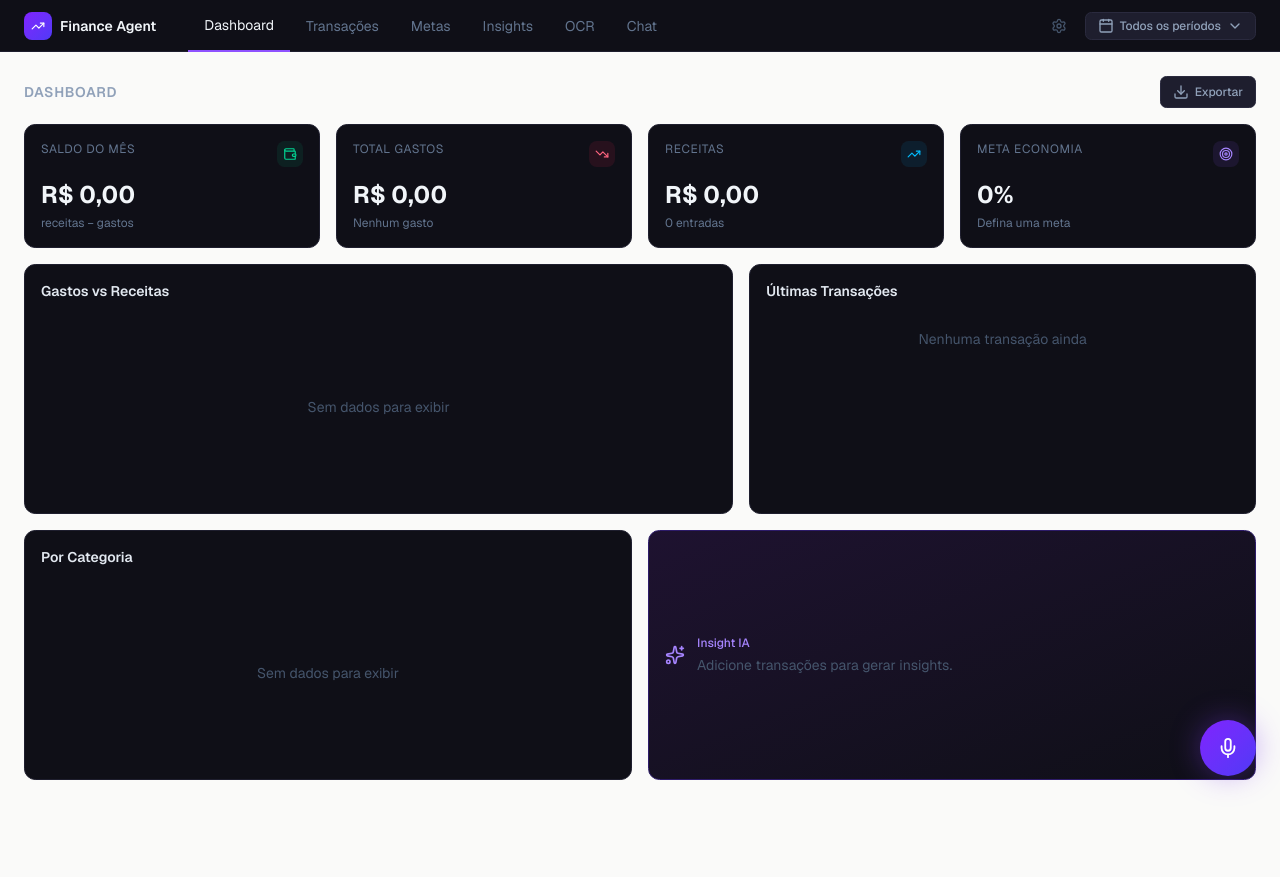
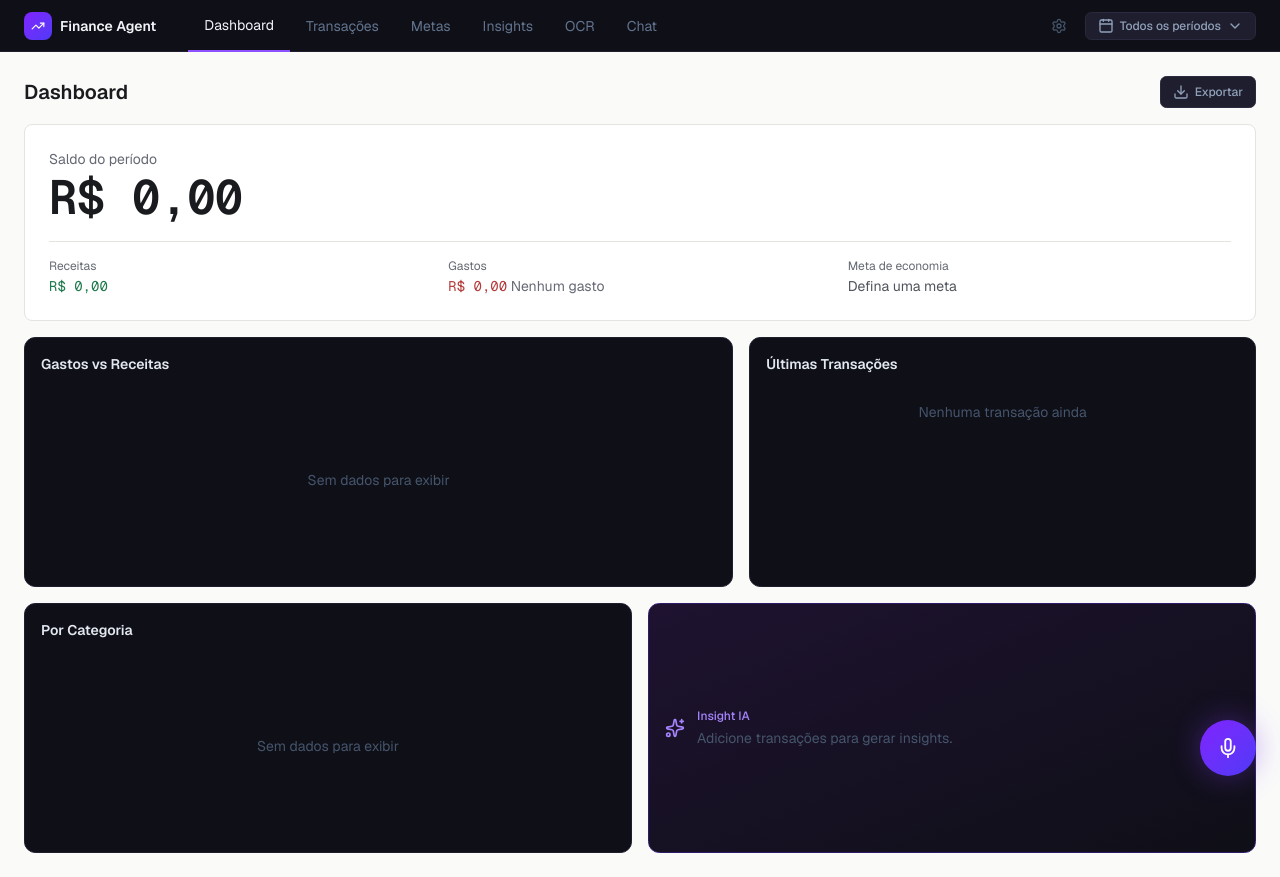
Before and after one commit to Liraas-v/personal-finance-agent, a Next.js app: page /dashboard in a window 1280 px wide. Before the commit the page ends 804 px from the top, so only its background shows below. Built offline with nearby package versions, Linux system fonts and the light colour scheme.

Commit message:
feat: destacar o saldo como número principal do dashboard

```diff
--- a/app/dashboard/page.tsx
+++ b/app/dashboard/page.tsx
@@ -1,4 +1,4 @@
-import { DashboardCards } from '@/components/dashboard/DashboardCards'
+import { BalanceSummary } from '@/components/dashboard/BalanceSummary'
 import { ExpenseChart } from '@/components/dashboard/ExpenseChart'
 import { CategoryChart } from '@/components/dashboard/CategoryChart'
 import { RecentTransactions } from '@/components/dashboard/RecentTransactions'
@@ -7,17 +7,17 @@ import { ExportDialog } from '@/components/export/ExportDialog'
 
 export default function DashboardPage() {
   return (
-    <div className="p-4 sm:p-6 space-y-4 max-w-[1400px] mx-auto">
+    <div className="mx-auto max-w-[1400px] space-y-4 p-4 sm:p-6">
       <div className="flex items-center justify-between">
-        <h1 className="text-sm font-semibold text-slate-400 uppercase tracking-wider">Dashboard</h1>
+        <h1 className="text-xl font-semibold text-foreground">Dashboard</h1>
         <ExportDialog />
       </div>
-      <DashboardCards />
-      <div className="grid grid-cols-1 sm:grid-cols-[1.4fr_1fr] gap-4">
+      <BalanceSummary />
+      <div className="grid grid-cols-1 gap-4 sm:grid-cols-[1.4fr_1fr]">
         <ExpenseChart />
         <RecentTransactions />
       </div>
-      <div className="grid grid-cols-1 sm:grid-cols-[1fr_1fr] gap-4">
+      <div className="grid grid-cols-1 gap-4 sm:grid-cols-[1fr_1fr]">
         <CategoryChart />
         <InsightBanner />
       </div>
--- /dev/null
+++ b/components/dashboard/BalanceSummary.tsx
@@ -0,0 +1,58 @@
+'use client'
+import { useTransactions } from '@/hooks/useTransactions'
+import { useFinanceStore } from '@/lib/store'
+import { formatCurrency } from '@/lib/currency'
+
+export function BalanceSummary() {
+  const { totalGastos, totalReceitas, saldo } = useTransactions()
+  const config = useFinanceStore((s) => s.config)
+  const moeda = config?.moeda ?? 'BRL'
+  const meta = config?.metaEconomia ?? 0
+
+  const metaPct = meta > 0 ? Math.max(0, Math.min(100, (saldo / meta) * 100)) : 0
+  const gastoPct = totalReceitas > 0 ? Math.round((totalGastos / totalReceitas) * 100) : null
+  const fmt = (v: number) => formatCurrency(v, moeda)
+
+  return (
+    <section aria-label="Resumo do período" className="rounded-lg border border-border bg-card p-5 sm:p-6">
+      <p className="text-sm text-muted-foreground">Saldo do período</p>
+      <p
+        data-testid="saldo"
+        className={`mt-1 font-mono text-3xl sm:text-5xl font-semibold tabular-nums tracking-tight ${
+          saldo < 0 ? 'text-negative' : 'text-foreground'
+        }`}
+      >
+        {fmt(saldo)}
+      </p>
+
+      <dl className="mt-5 grid grid-cols-1 gap-4 border-t border-border pt-4 sm:grid-cols-3">
+        <div>
+          <dt className="text-xs text-muted-foreground">Receitas</dt>
+          <dd className="mt-0.5 font-mono text-sm tabular-nums text-positive">{fmt(totalReceitas)}</dd>
+        </div>
+        <div>
+          <dt className="text-xs text-muted-foreground">Gastos</dt>
+          <dd className="mt-0.5 text-sm">
+            <span className="font-mono tabular-nums text-negative">{fmt(totalGastos)}</span>{' '}
+            <span className="text-muted-foreground">
+              {totalGastos === 0 ? 'Nenhum gasto' : gastoPct !== null ? `· ${gastoPct}% da receita` : ''}
+            </span>
+          </dd>
+        </div>
+        <div>
+          <dt className="text-xs text-muted-foreground">Meta de economia</dt>
+          <dd className="mt-0.5 text-sm text-foreground-secondary">
+            {meta > 0 ? (
+              <>
+                <span className="font-mono tabular-nums">{metaPct.toFixed(0)}%</span>
+                <span className="text-muted-foreground"> · {fmt(saldo)} / {fmt(meta)}</span>
+              </>
+            ) : (
+              'Defina uma meta'
+            )}
+          </dd>
+        </div>
+      </dl>
+    </section>
+  )
+}
--- a/components/dashboard/DashboardCards.tsx
+++ /dev/null
@@ -1,81 +0,0 @@
-'use client'
-import { TrendingDown, TrendingUp, Wallet, Target } from 'lucide-react'
-import { motion } from 'framer-motion'
-import { useTransactions } from '@/hooks/useTransactions'
-import { useFinanceStore } from '@/lib/store'
-import { formatCurrency } from '@/lib/currency'
-
-interface CardProps {
-  title: string
-  value: string
-  sub: string
-  icon: React.ReactNode
-  color: string
-  delay: number
-}
-
-function StatCard({ title, value, sub, icon, color, delay }: CardProps) {
-  return (
-    <motion.div
-      initial={{ opacity: 0, y: 16 }}
-      animate={{ opacity: 1, y: 0 }}
-      transition={{ delay, duration: 0.35 }}
-      className="bg-[#0f0f17] border border-[#1e1e2e] rounded-xl p-4"
-    >
-      <div className="flex items-start justify-between mb-3">
-        <p className="text-xs text-slate-500 uppercase tracking-wider">{title}</p>
-        <div className={`p-1.5 rounded-lg ${color}`}>{icon}</div>
-      </div>
-      <p className="text-lg sm:text-2xl font-bold text-slate-100">{value}</p>
-      <p className="text-xs text-slate-500 mt-1">{sub}</p>
-    </motion.div>
-  )
-}
-
-export function DashboardCards() {
-  const { totalGastos, totalReceitas, saldo, receitas } = useTransactions()
-  const config = useFinanceStore((s) => s.config)
-  const moeda = config?.moeda ?? 'BRL'
-
-  const metaEconomia = config?.metaEconomia ?? 0
-  const metaPct = metaEconomia > 0 ? Math.min(100, (saldo / metaEconomia) * 100) : 0
-
-  const fmt = (v: number) => formatCurrency(v, moeda)
-
-  return (
-    <div className="grid grid-cols-2 sm:grid-cols-4 gap-3 sm:gap-4">
-      <StatCard
-        title="Saldo do Mês"
-        value={fmt(saldo)}
-        sub="receitas − gastos"
-        icon={<Wallet size={14} className="text-emerald-400" />}
-        color="bg-emerald-500/10"
-        delay={0}
-      />
-      <StatCard
-        title="Total Gastos"
-        value={fmt(totalGastos)}
-        sub={totalGastos > 0 ? `${((totalGastos / (totalReceitas || 1)) * 100).toFixed(0)}% da receita` : 'Nenhum gasto'}
-        icon={<TrendingDown size={14} className="text-rose-400" />}
-        color="bg-rose-500/10"
-        delay={0.05}
-      />
-      <StatCard
-        title="Receitas"
-        value={fmt(totalReceitas)}
-        sub={`${receitas.length} entrada${receitas.length !== 1 ? 's' : ''}`}
-        icon={<TrendingUp size={14} className="text-sky-400" />}
-        color="bg-sky-500/10"
-        delay={0.1}
-      />
-      <StatCard
-        title="Meta Economia"
-        value={`${metaPct.toFixed(0)}%`}
-        sub={metaEconomia > 0 ? `${fmt(saldo)} / ${fmt(metaEconomia)}` : 'Defina uma meta'}
-        icon={<Target size={14} className="text-violet-400" />}
-        color="bg-violet-500/10"
-        delay={0.15}
-      />
-    </div>
-  )
-}
```
Also changed, not shown: 1 other file (tests, documents, lock files or other folders).
